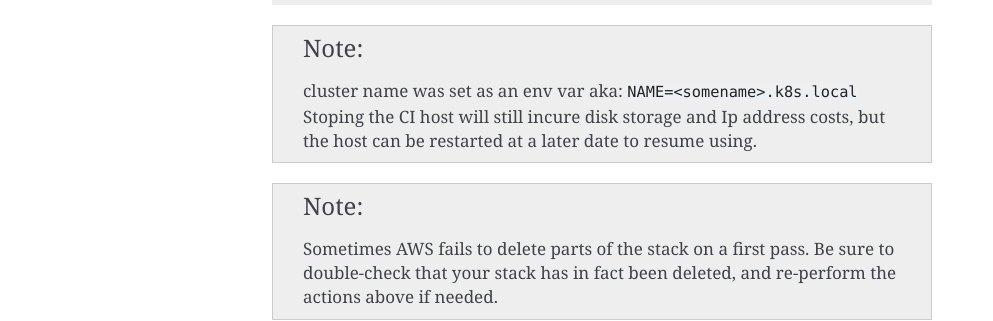
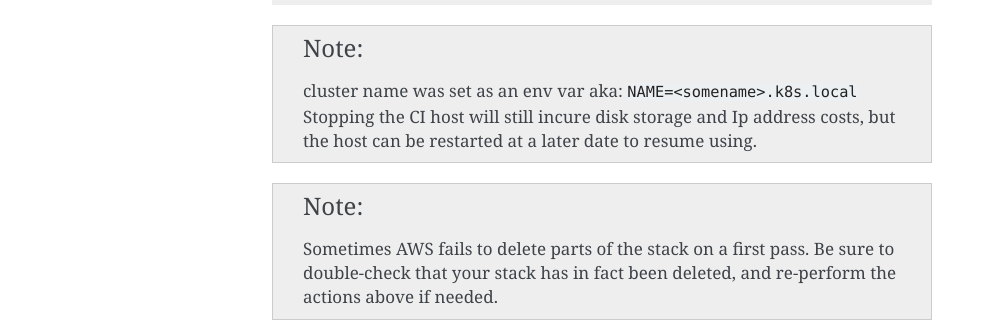
Before and after one commit to jupyterhub/zero-to-jupyterhub-k8s, a Sphinx documentation site: the page built from doc/source/turn-off.rst, in a window 1280 px wide and 900 px high, scrolled down 2060 px. Shown: the part 468-789 px from the top of the window, without its empty margins (148-1141 px from the left). Built offline with Sphinx 7.4.7, drawn with Linux system fonts in a browser that asks for light colours; some of the changed text lies outside the part shown.

Commit message:
Clarify gcloud terms in instructions on stopping and cleaning up.

```diff
--- a/doc/source/turn-off.rst
+++ b/doc/source/turn-off.rst
@@ -121,7 +121,7 @@
 .. note::
 
    cluster name was set as an env var aka: `NAME=<somename>.k8s.local`
-   Stoping the CI host will still incure disk storage and Ip address costs,
+   Stopping the CI host will still incure disk storage and Ip address costs,
    but the host can be restarted at a later date to resume using.
 
 
```
Also changed, not shown: other parts of doc/source/turn-off.rst (+3 -3 lines).
